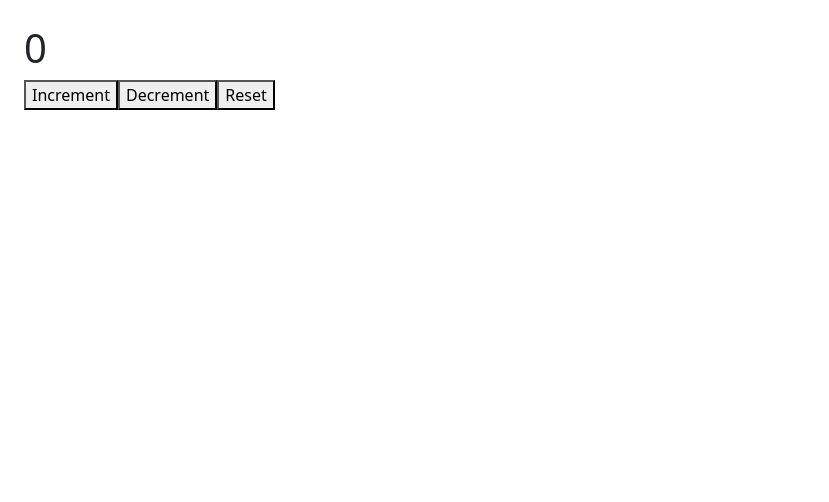
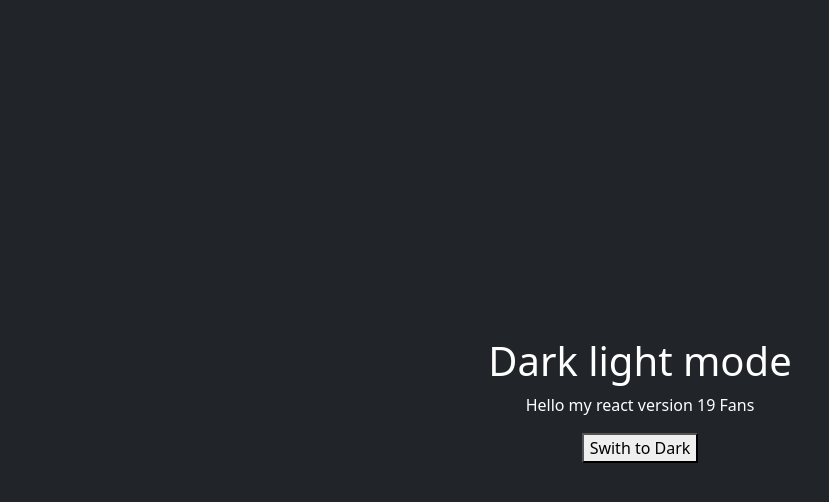
Before and after one commit to ashish23072002/Learnning-reacts-with-mini-projects, a React (Create React App) app: page / in a window 1280 px wide. Shown: the top 502 px of the page, without its empty margins (0-829 px from the left). Built offline with nearby package versions, Linux system fonts and the light colour scheme.

Commit message:
useContext: Dark To Light using useContext

```diff
--- a/src/App.js
+++ b/src/App.js
@@ -1,7 +1,8 @@
-import 'bootstrap/dist/css/bootstrap.min.css';
-import './App.css';
-import { BioProvider } from './components/hooks/ContexAPICustomeHook';
-import { ReducerComp } from './components/hooks/UseReducer';
+import "bootstrap/dist/css/bootstrap.min.css";
+import "./App.css";
+import { BioProvider } from "./components/hooks/ContexAPICustomeHook";
+// import { ReducerComp } from "./components/hooks/UseReducer";
+import { DarkLight, TheamProvider } from "./components/hooks/ContexAPICustomeHook/DarkLite";
 // import { Home } from './components/hooks/ContexAPICustomeHook/Home';
 // import { About } from './components/hooks/ContexAPICustomeHook/About';
 // import { Pracform } from './components/PracticeForm';
@@ -26,10 +27,10 @@ import { ReducerComp } from './components/hooks/UseReducer';
 // import { NotToFeatch } from './components/hooks/useEffects/HowNotToFeatchApi';
 // import { FeatchApi } from './components/hooks/useEffects/FeatchApi';
 
-
 function App() {
   return (
     <BioProvider>
+      <TheamProvider>
         <div className="App">
           {/* <EventHandling/> */}
           {/* <ReactUseEffect/> */}
@@ -54,10 +55,11 @@ function App() {
           {/* <UseID/> */}
           {/* <Home/>
     <About/> */}
-    <ReducerComp/>
+          {/* <ReducerComp /> */}
         </div>
+        <DarkLight/>
+      </TheamProvider>
     </BioProvider>
-
   );
 }
 
--- /dev/null
+++ b/src/components/hooks/ContexAPICustomeHook/DarkLite.jsx
@@ -0,0 +1,31 @@
+import { createContext, useContext, useState } from "react";
+
+export const TheamContex = createContext();
+
+// create a provider Component
+export const TheamProvider = ({ children }) => {
+  const [them, setThem] = useState("dark");
+  const handleToggleTheam = () => {
+    return setThem((prev) => (prev === "dark" ? "light" : "dark"));
+  };
+
+  return (
+    <TheamContex.Provider value={{ them, handleToggleTheam }}>
+      {children}
+    </TheamContex.Provider>
+  );
+};
+
+// creating a component
+
+export const DarkLight = () => {
+  const {them,handleToggleTheam}=  useContext(TheamContex)
+  return (
+    <div className={`p-4 d-flex flex-column align-items-center justify-content-center min-vh-100  ${them==='dark'?"bg-dark":"bg-light"}`}>
+      <h1 className={`${them==='dark'?"text-white":"text-primary"}`}>Dark light mode</h1>
+      <p className={`${them==='dark'?"text-white":"text-danger"}`}>Hello my react version 19 Fans</p>
+      <button onClick={handleToggleTheam}>Swith to {them==="dark"?"Dark":"Light"}</button>
+      {/* is you are crating function inside the componet , you have to menation that this function now have to be inside the Provider */}
+    </div>
+  );
+};
```
Also changed, not shown: src/components/hooks/UseReducer/index.jsx (line endings or trailing spaces). Lines whose indentation alone changed are shown as unchanged.
